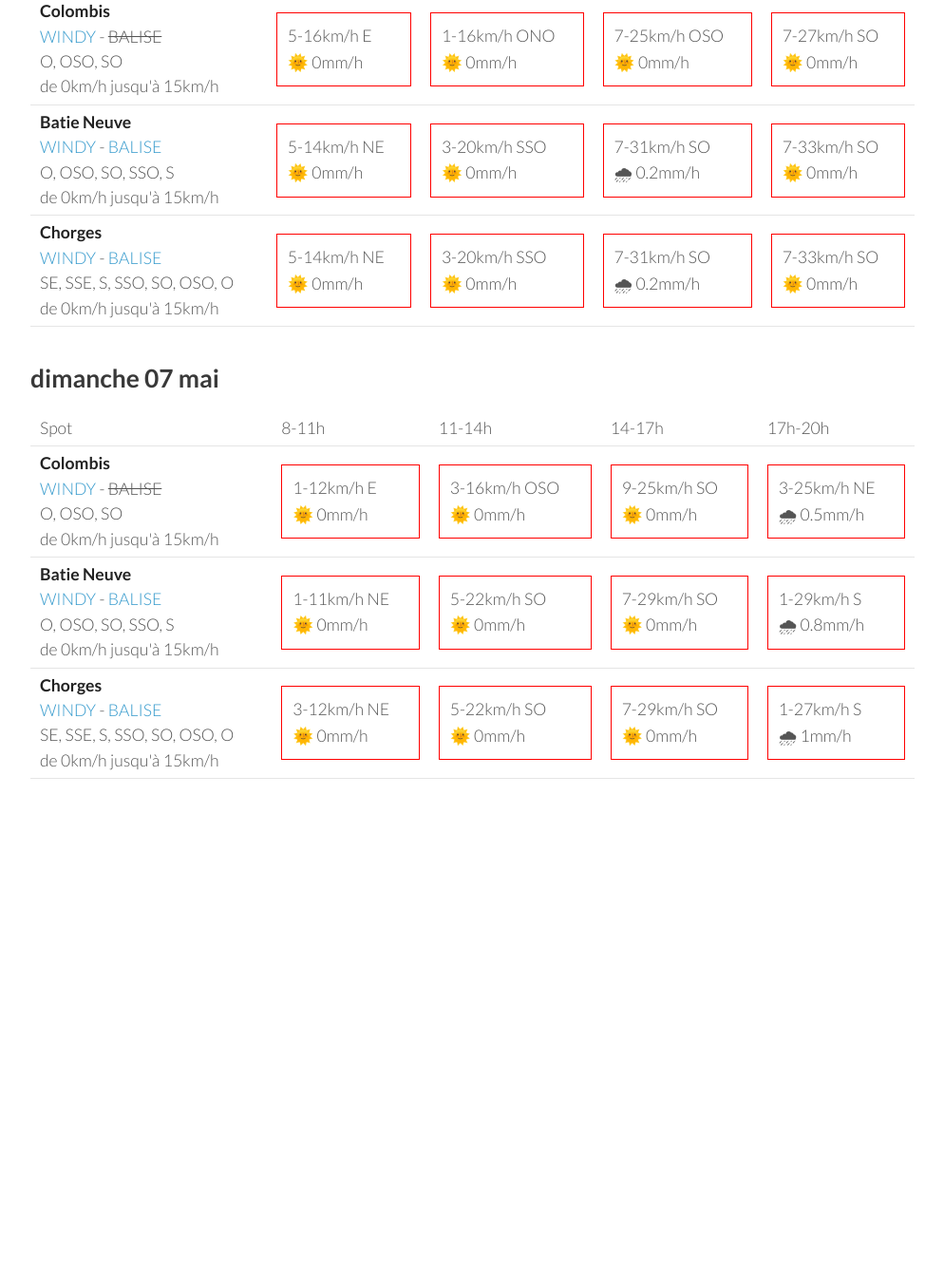
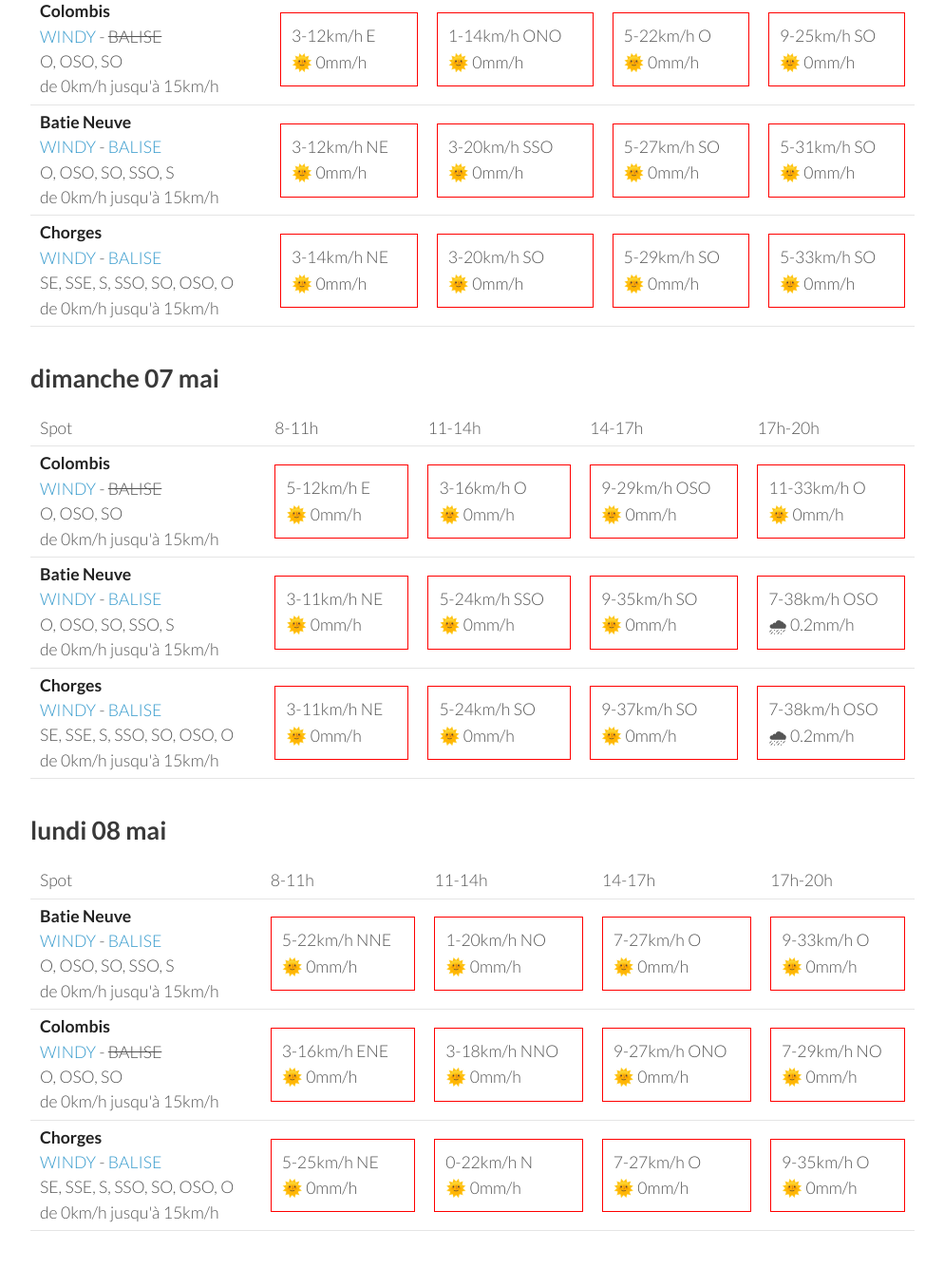
Before and after one commit to parapente-dans-le-nord/parapente-dans-le-nord.github.io, a Jekyll site: the page built from serre_poncon.markdown, in a window 1280 px wide and 1400 px high, scrolled down 1801 px. Shown: the top 1335 px of the window at 95% size, without its empty margins (26-1020 px from the left). Built offline with Jekyll 4.4.1, drawn with Linux system fonts in a browser that asks for light colours; before the commit the page ends 2749 px from its top, so only the background shows below that; some of the changed text lies outside the part shown.

Commit message:
update index.markdown

```diff
--- a/serre_poncon.markdown
+++ b/serre_poncon.markdown
@@ -116,10 +116,10 @@ page mise à jour le mercredi 03 mai 06:31
 <tr>
         <td><strong>Colombis</strong><br><a href="https://windy.com/44.494/6.216?44.559,6.262,10">WINDY</a> - <span class="no-balise"> BALISE </span><br> <span class="vent-favorable">O, OSO, SO</span><br><span class="force-vent">de 0km/h jusqu'à 15km/h</span> </td>
 
-            <td><div class="not-flyable"><p>3-14km/h E</p><p>🌞 0mm/h</p></div></td>
-            <td><div class="not-flyable"><p>3-16km/h O</p><p>🌞 0mm/h</p></div></td>
-            <td><div class="not-flyable"><p>9-27km/h OSO</p><p>🌞 0mm/h</p></div></td>
-            <td><div class="not-flyable"><p>7-27km/h OSO</p><p>🌞 0mm/h</p></div></td>
+            <td><div class="not-flyable"><p>3-12km/h E</p><p>🌞 0mm/h</p></div></td>
+            <td><div class="flyable"><p>1-14km/h O</p><p>🌞 0mm/h</p></div></td>
+            <td><div class="not-flyable"><p>7-25km/h OSO</p><p>🌞 0mm/h</p></div></td>
+            <td><div class="not-flyable"><p>7-25km/h OSO</p><p>🌞 0mm/h</p></div></td>
 
 
     </tr>
@@ -127,19 +127,19 @@ page mise à jour le mercredi 03 mai 06:31
         <td><strong>Batie Neuve</strong><br><a href="https://windy.com/44.584/6.236?44.559,6.262,10,m:eTtagly">WINDY</a> - <span class=""><a href="https://www.openwindmap.org/PP554">BALISE</a> </span><br> <span class="vent-favorable">O, OSO, SO, SSO, S</span><br><span class="force-vent">de 0km/h jusqu'à 15km/h</span> </td>
 
             <td><div class="not-flyable"><p>3-12km/h NE</p><p>🌞 0mm/h</p></div></td>
-            <td><div class="not-flyable"><p>3-22km/h SSO</p><p>🌞 0mm/h</p></div></td>
+            <td><div class="not-flyable"><p>3-20km/h SSO</p><p>🌞 0mm/h</p></div></td>
+            <td><div class="not-flyable"><p>7-29km/h SO</p><p>🌞 0mm/h</p></div></td>
             <td><div class="not-flyable"><p>7-31km/h SO</p><p>🌞 0mm/h</p></div></td>
-            <td><div class="not-flyable"><p>7-33km/h SO</p><p>🌞 0mm/h</p></div></td>
 
 
     </tr>
 <tr>
         <td><strong>Chorges</strong><br><a href="https://windy.com/44.578/6.280?44.559,6.262,10">WINDY</a> - <span class=""><a href="https://www.openwindmap.org/PP554">BALISE</a> </span><br> <span class="vent-favorable">SE, SSE, S, SSO, SO, OSO, O</span><br><span class="force-vent">de 0km/h jusqu'à 15km/h</span> </td>
 
-            <td><div class="not-flyable"><p>5-14km/h NE</p><p>🌞 0mm/h</p></div></td>
-            <td><div class="not-flyable"><p>3-22km/h SO</p><p>🌞 0mm/h</p></div></td>
-            <td><div class="not-flyable"><p>7-31km/h SO</p><p>🌞 0mm/h</p></div></td>
-            <td><div class="not-flyable"><p>7-33km/h OSO</p><p>🌞 0mm/h</p></div></td>
+            <td><div class="not-flyable"><p>3-14km/h NE</p><p>🌞 0mm/h</p></div></td>
+            <td><div class="not-flyable"><p>3-20km/h SSO</p><p>🌞 0mm/h</p></div></td>
+            <td><div class="not-flyable"><p>7-29km/h SO</p><p>🌞 0mm/h</p></div></td>
+            <td><div class="not-flyable"><p>7-33km/h OSO</p><p>🌧 0.2mm/h</p></div></td>
 
 
     </tr>
@@ -162,30 +162,30 @@ page mise à jour le mercredi 03 mai 06:31
 <tr>
         <td><strong>Colombis</strong><br><a href="https://windy.com/44.494/6.216?44.559,6.262,10">WINDY</a> - <span class="no-balise"> BALISE </span><br> <span class="vent-favorable">O, OSO, SO</span><br><span class="force-vent">de 0km/h jusqu'à 15km/h</span> </td>
 
-            <td><div class="not-flyable"><p>5-16km/h E</p><p>🌞 0mm/h</p></div></td>
-            <td><div class="not-flyable"><p>1-16km/h ONO</p><p>🌞 0mm/h</p></div></td>
-            <td><div class="not-flyable"><p>7-25km/h OSO</p><p>🌞 0mm/h</p></div></td>
-            <td><div class="not-flyable"><p>7-27km/h SO</p><p>🌞 0mm/h</p></div></td>
+            <td><div class="not-flyable"><p>3-12km/h E</p><p>🌞 0mm/h</p></div></td>
+            <td><div class="not-flyable"><p>1-14km/h ONO</p><p>🌞 0mm/h</p></div></td>
+            <td><div class="not-flyable"><p>5-22km/h O</p><p>🌞 0mm/h</p></div></td>
+            <td><div class="not-flyable"><p>9-25km/h SO</p><p>🌞 0mm/h</p></div></td>
 
 
     </tr>
 <tr>
         <td><strong>Batie Neuve</strong><br><a href="https://windy.com/44.584/6.236?44.559,6.262,10,m:eTtagly">WINDY</a> - <span class=""><a href="https://www.openwindmap.org/PP554">BALISE</a> </span><br> <span class="vent-favorable">O, OSO, SO, SSO, S</span><br><span class="force-vent">de 0km/h jusqu'à 15km/h</span> </td>
 
-            <td><div class="not-flyable"><p>5-14km/h NE</p><p>🌞 0mm/h</p></div></td>
+            <td><div class="not-flyable"><p>3-12km/h NE</p><p>🌞 0mm/h</p></div></td>
             <td><div class="not-flyable"><p>3-20km/h SSO</p><p>🌞 0mm/h</p></div></td>
-            <td><div class="not-flyable"><p>7-31km/h SO</p><p>🌧 0.2mm/h</p></div></td>
-            <td><div class="not-flyable"><p>7-33km/h SO</p><p>🌞 0mm/h</p></div></td>
+            <td><div class="not-flyable"><p>5-27km/h SO</p><p>🌞 0mm/h</p></div></td>
+            <td><div class="not-flyable"><p>5-31km/h SO</p><p>🌞 0mm/h</p></div></td>
 
 
     </tr>
 <tr>
         <td><strong>Chorges</strong><br><a href="https://windy.com/44.578/6.280?44.559,6.262,10">WINDY</a> - <span class=""><a href="https://www.openwindmap.org/PP554">BALISE</a> </span><br> <span class="vent-favorable">SE, SSE, S, SSO, SO, OSO, O</span><br><span class="force-vent">de 0km/h jusqu'à 15km/h</span> </td>
 
-            <td><div class="not-flyable"><p>5-14km/h NE</p><p>🌞 0mm/h</p></div></td>
-            <td><div class="not-flyable"><p>3-20km/h SSO</p><p>🌞 0mm/h</p></div></td>
-            <td><div class="not-flyable"><p>7-31km/h SO</p><p>🌧 0.2mm/h</p></div></td>
-            <td><div class="not-flyable"><p>7-33km/h SO</p><p>🌞 0mm/h</p></div></td>
+            <td><div class="not-flyable"><p>3-14km/h NE</p><p>🌞 0mm/h</p></div></td>
+            <td><div class="not-flyable"><p>3-20km/h SO</p><p>🌞 0mm/h</p></div></td>
+            <td><div class="not-flyable"><p>5-29km/h SO</p><p>🌞 0mm/h</p></div></td>
+            <td><div class="not-flyable"><p>5-33km/h SO</p><p>🌞 0mm/h</p></div></td>
 
 
     </tr>
@@ -208,30 +208,30 @@ page mise à jour le mercredi 03 mai 06:31
 <tr>
         <td><strong>Colombis</strong><br><a href="https://windy.com/44.494/6.216?44.559,6.262,10">WINDY</a> - <span class="no-balise"> BALISE </span><br> <span class="vent-favorable">O, OSO, SO</span><br><span class="force-vent">de 0km/h jusqu'à 15km/h</span> </td>
 
-            <td><div class="not-flyable"><p>1-12km/h E</p><p>🌞 0mm/h</p></div></td>
-            <td><div class="not-flyable"><p>3-16km/h OSO</p><p>🌞 0mm/h</p></div></td>
-            <td><div class="not-flyable"><p>9-25km/h SO</p><p>🌞 0mm/h</p></div></td>
-            <td><div class="not-flyable"><p>3-25km/h NE</p><p>🌧 0.5mm/h</p></div></td>
+            <td><div class="not-flyable"><p>5-12km/h E</p><p>🌞 0mm/h</p></div></td>
+            <td><div class="not-flyable"><p>3-16km/h O</p><p>🌞 0mm/h</p></div></td>
+            <td><div class="not-flyable"><p>9-29km/h OSO</p><p>🌞 0mm/h</p></div></td>
+            <td><div class="not-flyable"><p>11-33km/h O</p><p>🌞 0mm/h</p></div></td>
 
 
     </tr>
 <tr>
         <td><strong>Batie Neuve</strong><br><a href="https://windy.com/44.584/6.236?44.559,6.262,10,m:eTtagly">WINDY</a> - <span class=""><a href="https://www.openwindmap.org/PP554">BALISE</a> </span><br> <span class="vent-favorable">O, OSO, SO, SSO, S</span><br><span class="force-vent">de 0km/h jusqu'à 15km/h</span> </td>
 
-            <td><div class="not-flyable"><p>1-11km/h NE</p><p>🌞 0mm/h</p></div></td>
-            <td><div class="not-flyable"><p>5-22km/h SO</p><p>🌞 0mm/h</p></div></td>
-            <td><div class="not-flyable"><p>7-29km/h SO</p><p>🌞 0mm/h</p></div></td>
-            <td><div class="not-flyable"><p>1-29km/h S</p><p>🌧 0.8mm/h</p></div></td>
+            <td><div class="not-flyable"><p>3-11km/h NE</p><p>🌞 0mm/h</p></div></td>
+            <td><div class="not-flyable"><p>5-24km/h SSO</p><p>🌞 0mm/h</p></div></td>
+            <td><div class="not-flyable"><p>9-35km/h SO</p><p>🌞 0mm/h</p></div></td>
+            <td><div class="not-flyable"><p>7-38km/h OSO</p><p>🌧 0.2mm/h</p></div></td>
 
 
     </tr>
 <tr>
         <td><strong>Chorges</strong><br><a href="https://windy.com/44.578/6.280?44.559,6.262,10">WINDY</a> - <span class=""><a href="https://www.openwindmap.org/PP554">BALISE</a> </span><br> <span class="vent-favorable">SE, SSE, S, SSO, SO, OSO, O</span><br><span class="force-vent">de 0km/h jusqu'à 15km/h</span> </td>
 
-            <td><div class="not-flyable"><p>3-12km/h NE</p><p>🌞 0mm/h</p></div></td>
-            <td><div class="not-flyable"><p>5-22km/h SO</p><p>🌞 0mm/h</p></div></td>
-            <td><div class="not-flyable"><p>7-29km/h SO</p><p>🌞 0mm/h</p></div></td>
-            <td><div class="not-flyable"><p>1-27km/h S</p><p>🌧 1mm/h</p></div></td>
+            <td><div class="not-flyable"><p>3-11km/h NE</p><p>🌞 0mm/h</p></div></td>
+            <td><div class="not-flyable"><p>5-24km/h SO</p><p>🌞 0mm/h</p></div></td>
+            <td><div class="not-flyable"><p>9-37km/h SO</p><p>🌞 0mm/h</p></div></td>
+            <td><div class="not-flyable"><p>7-38km/h OSO</p><p>🌧 0.2mm/h</p></div></td>
 
 
     </tr>
@@ -239,3 +239,49 @@ page mise à jour le mercredi 03 mai 06:31
 </tbody>
 </table>
 {:/}
+## lundi 08 mai
+
+{::nomarkdown}
+<table>
+  <tbody>
+    <tr>
+      <td>Spot</td>
+      <td>8-11h</td>
+      <td>11-14h</td>
+      <td>14-17h</td>
+      <td>17h-20h</td>
+    </tr>
+<tr>
+        <td><strong>Batie Neuve</strong><br><a href="https://windy.com/44.584/6.236?44.559,6.262,10,m:eTtagly">WINDY</a> - <span class=""><a href="https://www.openwindmap.org/PP554">BALISE</a> </span><br> <span class="vent-favorable">O, OSO, SO, SSO, S</span><br><span class="force-vent">de 0km/h jusqu'à 15km/h</span> </td>
+
+            <td><div class="not-flyable"><p>5-22km/h NNE</p><p>🌞 0mm/h</p></div></td>
+            <td><div class="not-flyable"><p>1-20km/h NO</p><p>🌞 0mm/h</p></div></td>
+            <td><div class="not-flyable"><p>7-27km/h O</p><p>🌞 0mm/h</p></div></td>
+            <td><div class="not-flyable"><p>9-33km/h O</p><p>🌞 0mm/h</p></div></td>
+
+
+    </tr>
+<tr>
+        <td><strong>Colombis</strong><br><a href="https://windy.com/44.494/6.216?44.559,6.262,10">WINDY</a> - <span class="no-balise"> BALISE </span><br> <span class="vent-favorable">O, OSO, SO</span><br><span class="force-vent">de 0km/h jusqu'à 15km/h</span> </td>
+
+            <td><div class="not-flyable"><p>3-16km/h ENE</p><p>🌞 0mm/h</p></div></td>
+            <td><div class="not-flyable"><p>3-18km/h NNO</p><p>🌞 0mm/h</p></div></td>
+            <td><div class="not-flyable"><p>9-27km/h ONO</p><p>🌞 0mm/h</p></div></td>
+            <td><div class="not-flyable"><p>7-29km/h NO</p><p>🌞 0mm/h</p></div></td>
+
+
+    </tr>
+<tr>
+        <td><strong>Chorges</strong><br><a href="https://windy.com/44.578/6.280?44.559,6.262,10">WINDY</a> - <span class=""><a href="https://www.openwindmap.org/PP554">BALISE</a> </span><br> <span class="vent-favorable">SE, SSE, S, SSO, SO, OSO, O</span><br><span class="force-vent">de 0km/h jusqu'à 15km/h</span> </td>
+
+            <td><div class="not-flyable"><p>5-25km/h NE</p><p>🌞 0mm/h</p></div></td>
+            <td><div class="not-flyable"><p>0-22km/h N</p><p>🌞 0mm/h</p></div></td>
+            <td><div class="not-flyable"><p>7-27km/h O</p><p>🌞 0mm/h</p></div></td>
+            <td><div class="not-flyable"><p>9-35km/h O</p><p>🌞 0mm/h</p></div></td>
+
+
+    </tr>
+
+</tbody>
+</table>
+{:/}
```
Also changed, not shown: other parts of serre_poncon.markdown (+1 -1 lines).
